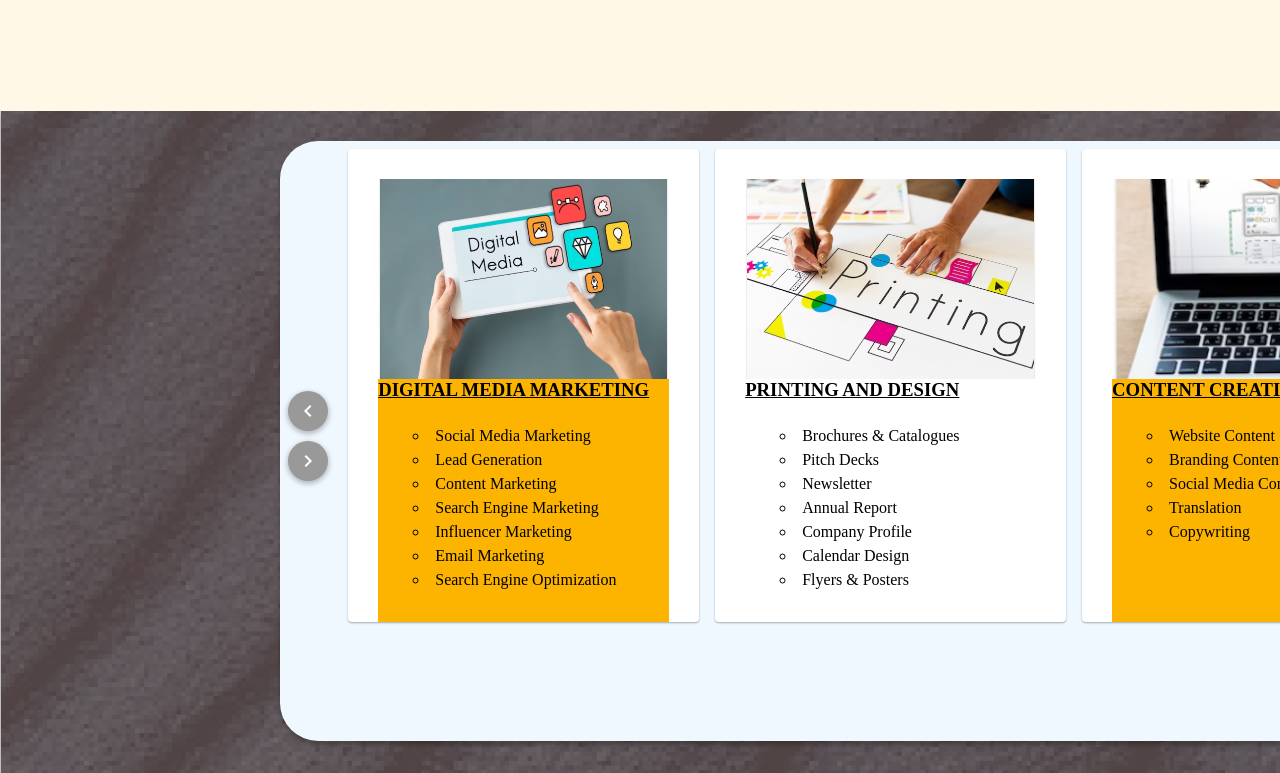
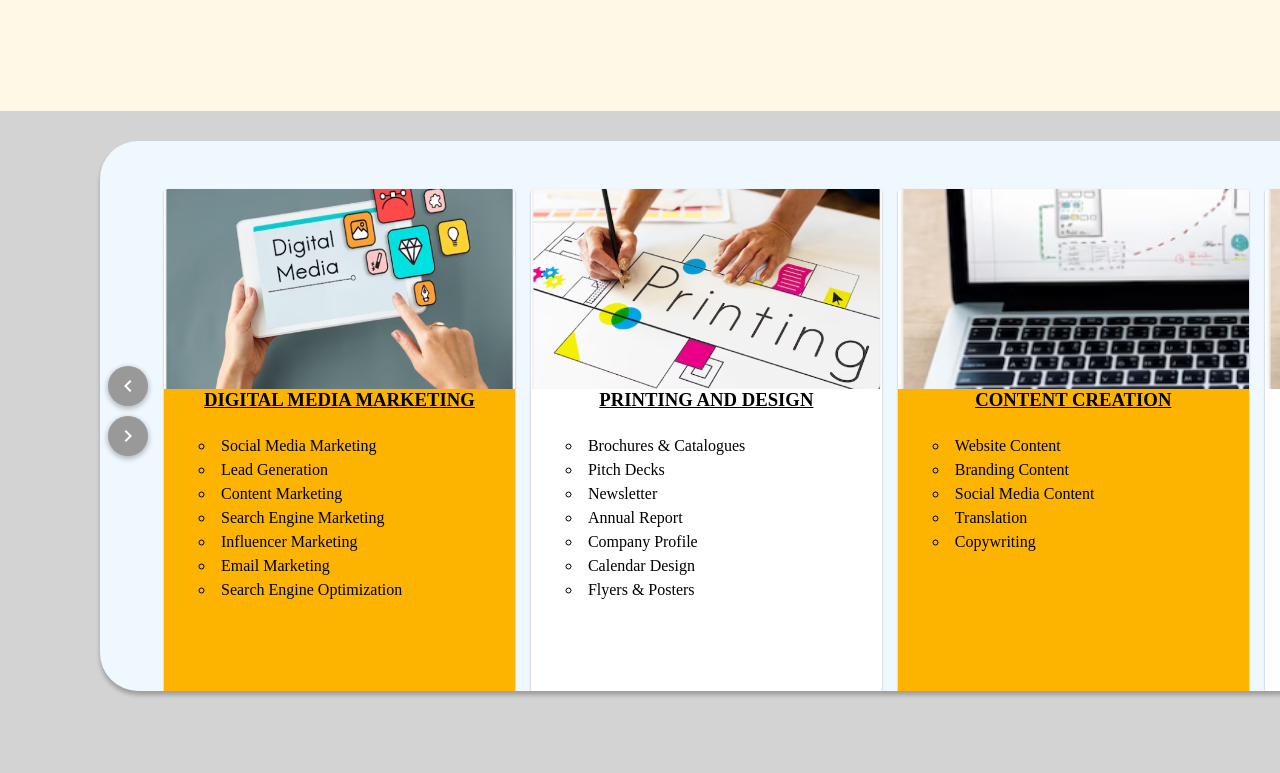
Before and after one commit to premnathdevwebm/grdnew, a React (Create React App) app: page /verticals/buzzebee in a window 1280 px wide. Shown: the part 1407-2180 px from the top of the page. Built offline with nearby package versions, Linux system fonts and the light colour scheme; a web font is replaced by a local one.

Commit message:
changes made

```diff
--- a/src/components/AboutComp4/AboutComp4.module.css
+++ b/src/components/AboutComp4/AboutComp4.module.css
@@ -13,7 +13,6 @@
   left: 90px;
   height: 80%;
 }
-
 
 .contain div {
   width: 50%;
@@ -32,3 +31,30 @@
   font-weight: 400;
   line-height: 33px;
 }
+
+.broucher-container {
+  position: relative;
+  top: -20px;
+  left: 120px;
+  width: 80%;
+}
+
+.bruchers {
+  width: 100%;
+  display: flex;
+  justify-content: space-between;
+}
+
+.bruchers button {
+  padding: 5px;
+  font-size: 22px;
+  display: flex;
+  gap: 10px;
+  color: #d4af37;
+  background: #ad000e;
+}
+
+.bruchers button:hover {
+  color: #ad000e;
+  background: #d4af37;
+}
--- a/src/components/AboutComp4/AboutComp4.tsx
+++ b/src/components/AboutComp4/AboutComp4.tsx
@@ -1,5 +1,6 @@
 import { useInView } from "react-intersection-observer";
 import { motion } from "framer-motion";
+import { FaCloudDownloadAlt } from "react-icons/fa";
 import styles from "components/AboutComp4/AboutComp4.module.css";
 import img1 from "components/AboutComp4/assets/Rectangle 63.png";
 const AboutComp4 = () => {
@@ -9,6 +10,22 @@ const AboutComp4 = () => {
     hidden: { opacity: 0, x: -50 },
     visible: { opacity: 1, x: 0, transition: { duration: 0.5 } },
   };
+
+  const handleDownload = (brochureName:keyof typeof brochurePaths) => {
+    // Replace with the actual paths to your PDF brochures
+    const brochurePaths = {
+      Broucher1: "./assets/Golden Royce Design 🌎.pdf",
+      Broucher2: "./assets/Golden Royce Design 🌎.pdf",
+      Broucher3: "./assets/Golden Royce Design 🌎.pdf",
+    };
+
+    const pdfUrl = brochurePaths[brochureName];
+    const anchor = document.createElement("a");
+    anchor.href = pdfUrl;
+    anchor.download = `${brochureName}.pdf`;
+    anchor.click();
+  };
+
   return (
     <div className={styles.container}>
       <div className={styles.symb} />
@@ -28,6 +45,19 @@ const AboutComp4 = () => {
           your business thrive in the digital age.
         </motion.div>
       </div>
+      <div className={styles["broucher-container"]}>
+        <div className={styles.bruchers}>
+        <button onClick={() => handleDownload("Broucher1")}>
+            <FaCloudDownloadAlt /> Broucher1
+          </button>
+          <button onClick={() => handleDownload("Broucher2")}>
+            <FaCloudDownloadAlt /> Broucher2
+          </button>
+          <button onClick={() => handleDownload("Broucher3")}>
+            <FaCloudDownloadAlt /> Broucher3
+          </button>
+        </div>
+      </div>
     </div>
   );
 };
--- a/src/components/BuzzComp3/BuzzComp3.module.css
+++ b/src/components/BuzzComp3/BuzzComp3.module.css
@@ -1,8 +1,8 @@
 .container {
   width: 100vw;
-  height: 100vh;
+  height: 90vh;
 }
 .contentbuzz {
-  background: url("./assets/Rectangle 111.png"), lightgray 50% / cover no-repeat;
+  background:  lightgray 50% / cover no-repeat;
   height: 100%;
 }
--- a/src/components/BuzzComp3/Carousel.css
+++ b/src/components/BuzzComp3/Carousel.css
@@ -23,10 +23,12 @@
 .carouselwrapper {
   display: flex;
   background: var(--color-shadow);
-  height: 600px;
+  height: 550px;
+  flex-wrap: nowrap;
   position: relative;
   top: 30px;
-  left: 280px;
+  left: 100px;
+  overflow: hidden;
   border-radius: 38px 0px 0px 38px;
   box-shadow: 0px 4px 4px 0px rgba(0, 0, 0, 0.25);
   background-color: aliceblue;
@@ -35,10 +37,10 @@
 
 .carousel {
   width: var(--carouselWidth);
-  margin: 0 0 0 var(--carouselLeftMargin);
-  height: 50px;
+  margin: 40px 0 40px 0;
+  height: 550px;
   display: flex;
-  flex-wrap: wrap;
+  flex-wrap: nowrap;
   list-style: none;
   padding: 0;
 }
@@ -56,7 +58,7 @@
 }
 
 .carousel li {
-  padding: 30px;
+
   width: calc(var(--cardWidth) - var(--card-margin) * 2);
   box-sizing: border-box;
 }
@@ -133,6 +135,7 @@
 }
 .carddic h3 {
   height: 40px;
+  text-align: center;
   text-decoration: underline;
   margin-bottom: 5px;
 }
--- a/src/components/BuzzComp3/Carousel.js
+++ b/src/components/BuzzComp3/Carousel.js
@@ -30,6 +30,61 @@ const _items = [
       "Flyers & Posters",
     ],
     image: image2,
+  },
+  {
+    title: "CONTENT CREATION",
+    items: [
+      "Website Content",
+      "Branding Content",
+      "Social Media Content",
+      "Translation",
+      "Copywriting",
+    ],
+    image: image3,
+  },
+  {
+    title: "VISUAL STRATEGIES",
+    items: [
+      "Website Content",
+      "Branding Content",
+      "Social Media Content",
+      "Translation",
+      "Copywriting",
+    ],
+    image: image3,
+  },
+  {
+    title: "Prososal ",
+    items: [
+      "Website Content",
+      "Branding Content",
+      "Social Media Content",
+      "Translation",
+      "Copywriting",
+    ],
+    image: image3,
+  },
+  {
+    title: "CONTENT CREATION",
+    items: [
+      "Website Content",
+      "Branding Content",
+      "Social Media Content",
+      "Translation",
+      "Copywriting",
+    ],
+    image: image3,
+  },
+  {
+    title: "CONTENT CREATION",
+    items: [
+      "Website Content",
+      "Branding Content",
+      "Social Media Content",
+      "Translation",
+      "Copywriting",
+    ],
+    image: image3,
   },
   {
     title: "CONTENT CREATION",
```
Also changed, not shown: 1 other file (tests, documents, lock files or other folders).
